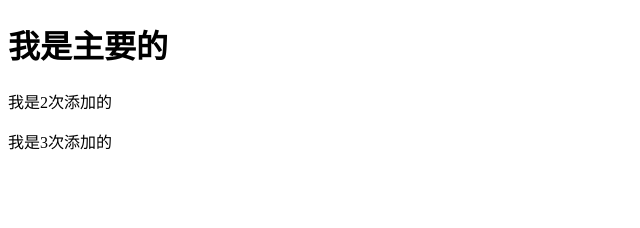
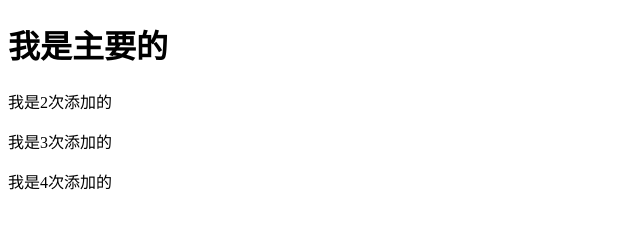
Before and after one commit to pangyangxiu/demo, a plain HTML site: page index.html in a window 1280 px wide. Shown: the whole page, without its empty margins (0-640 px from the left). Drawn offline with Linux system fonts and the light colour scheme.

Commit message:
A第四次提交

```diff
--- a/index.html
+++ b/index.html
@@ -11,6 +11,7 @@
     <h1>我是主要的</h1>
     <p>我是2次添加的</p>
     <p>我是3次添加的</p>
+    <p>我是4次添加的</p>
 </body>
 
 </html>
```
